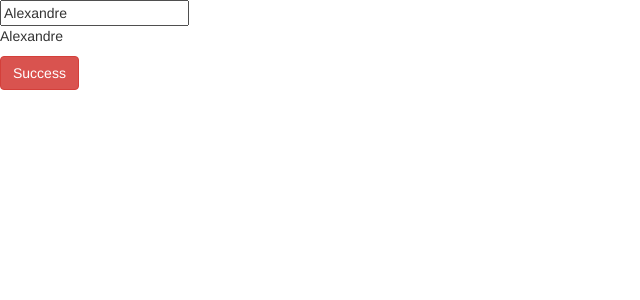
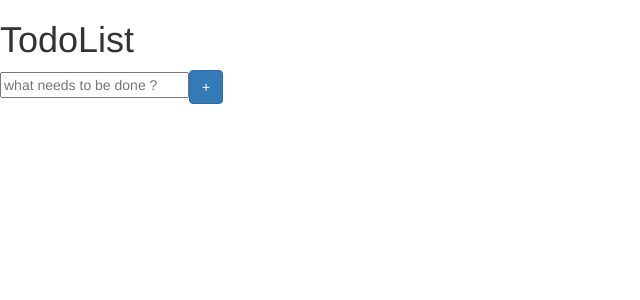
Before and after one commit to AlexandreDestoky/angular-learning, an Angular app: page / in a window 1280 px wide. Shown: the top 300 px of the page, without its empty margins (0-640 px from the left). Built offline with nearby package versions, Linux system fonts and the light colour scheme.

Commit message:
Fin de l'exercice

```diff
--- a/src/app/app.component.html
+++ b/src/app/app.component.html
@@ -1,3 +1,6 @@
-<input type="text" [(ngModel)]="name">
-<p>{{name}}</p>
-<button type="button" class="btn btn-danger">Success</button>
+<h1>TodoList</h1>
+<form (ngSubmit)="addTodo($event)">
+  <input type="text" placeholder="what needs to be done ?" name="task" [ngModel]="task" (input)="task = $event.target.value">
+  <button class="btn btn-primary" type="submit">+</button>
+</form>
+<app-todo [liste]="taskList" (todo)="onDelete($event)"></app-todo>
--- a/src/app/app.component.ts
+++ b/src/app/app.component.ts
@@ -6,6 +6,18 @@ import { Component } from '@angular/core';
   styleUrls: ['./app.component.css'],
 })
 export class AppComponent {
-  title = 'angular-learning';
-  name = 'Alexandre';
+  task :string = "";
+  taskList : string[]= [];
+  addTodo(e:Event) {
+    console.log("lll")
+    e.preventDefault();
+    if(this.task === "") return ;
+    this.taskList.push(this.task);
+    this.task = "";
+  }
+  onDelete(i) {
+    console.log(i);
+
+    this.taskList.splice(i,1);
+  }
 }
--- a/src/app/app.module.ts
+++ b/src/app/app.module.ts
@@ -3,10 +3,12 @@ import { BrowserModule } from '@angular/platform-browser';
 import { FormsModule } from '@angular/forms';
 
 import { AppComponent } from './app.component';
+import { TodoComponent } from './todo/todo.component';
 
 @NgModule({
   declarations: [
-    AppComponent
+    AppComponent,
+    TodoComponent
   ],
   imports: [
     BrowserModule,
--- /dev/null
+++ b/src/app/todo/todo.component.html
@@ -0,0 +1,3 @@
+<div *ngFor="let item of liste;let i = index">
+  {{item}} <span (click)="deleteTodo(i)">❌</span>
+</div>
--- /dev/null
+++ b/src/app/todo/todo.component.ts
@@ -0,0 +1,22 @@
+import { Component, Input, OnInit, Output,EventEmitter } from '@angular/core';
+
+@Component({
+  selector: 'app-todo',
+  templateUrl: './todo.component.html',
+  styleUrls: ['./todo.component.css']
+})
+export class TodoComponent implements OnInit {
+
+  @Input() liste;
+  @Output() todo = new EventEmitter<number>();
+
+  constructor() { }
+
+  ngOnInit(): void {
+  }
+  deleteTodo(i:number) {
+    console.log("s")
+    this.todo.emit(i);
+  }
+
+}
```
Also changed, not shown: src/app/todo/todo.component.css (added).
